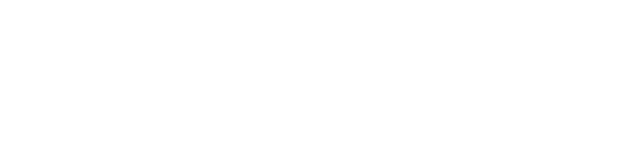
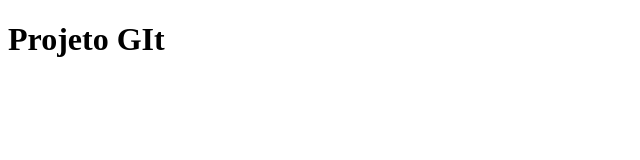
Before and after one commit to ramon2zinho/projeto, a plain HTML site: page front/index.html in a window 1280 px wide. Shown: the whole page, without its empty margins (0-640 px from the left). Drawn offline with Linux system fonts and the light colour scheme.

Commit message:
Adição do conteúdo da tag head e tag h1

```diff
--- a/front/index.html
+++ b/front/index.html
@@ -2,8 +2,9 @@
 <html lang="pt-br">
 	<head>
 	<meta charset="utf-8">
-		<title></title>
+		<title> Meu projeto Git</title>
 	</head>
 	<body>
+		<h1>Projeto GIt</h1>
 	</body>
 </html>
```
